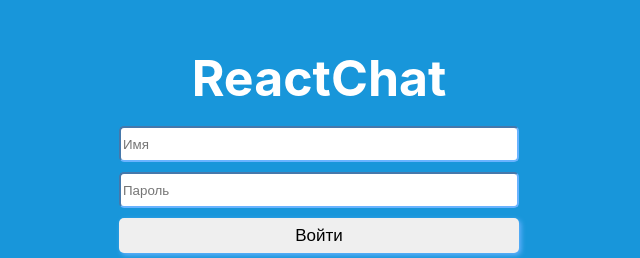
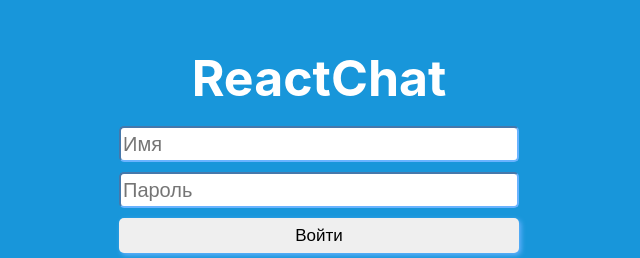
Before and after one commit to RolandSallaz/ReactChat, a React (Vite) app: page / in a window 1280 px wide. Shown: the part 151-409 px from the top of the page, without its empty margins (321-961 px from the left). Built offline with nearby package versions, Linux system fonts and the light colour scheme.

Commit message:
simple validation added

```diff
--- a/src/components/AuthForm/AuthForm.scss
+++ b/src/components/AuthForm/AuthForm.scss
@@ -32,5 +32,6 @@
     margin: 0;
     margin-top: 10px;
     border-color: #69b3ff;
+    font-size: 20px;
   }
 }
--- a/src/components/AuthForm/AuthForm.tsx
+++ b/src/components/AuthForm/AuthForm.tsx
@@ -13,8 +13,8 @@ function AuthForm() {
     return (
         <form className='auth-form'>
             <h1 className='heading'>ReactChat</h1>
-            <input placeholder='Имя' className={'input'}/>
-            <input placeholder='Пароль' type='password' className={'input'}/>
+            <input placeholder='Имя' className={'input'} minLength={2} name={'name'}/>
+            <input placeholder='Пароль' type='password' className={'input'} minLength={8} name={'password'}/>
             <button type='submit' className={'submit-button'}>{AuthState}</button>
             <button type='button' className={'toggle-button'} onClick={handleChangeAuthState}>{AuthState === AuthEnum.LOGIN ? 'Еще не зарегистрированы? Зарегистрироваться' : 'Уже зарегистрированы? Войти в аккаунт'}</button>
         </form>
```
